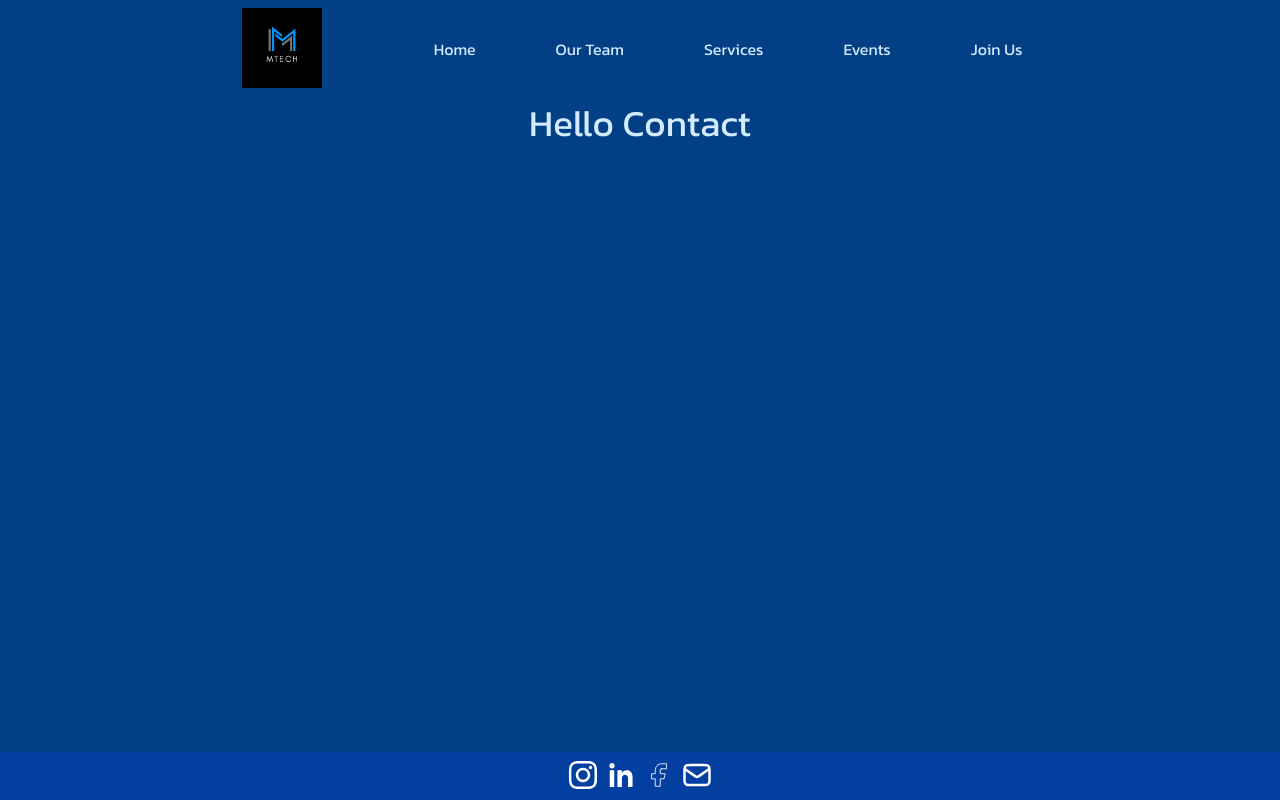
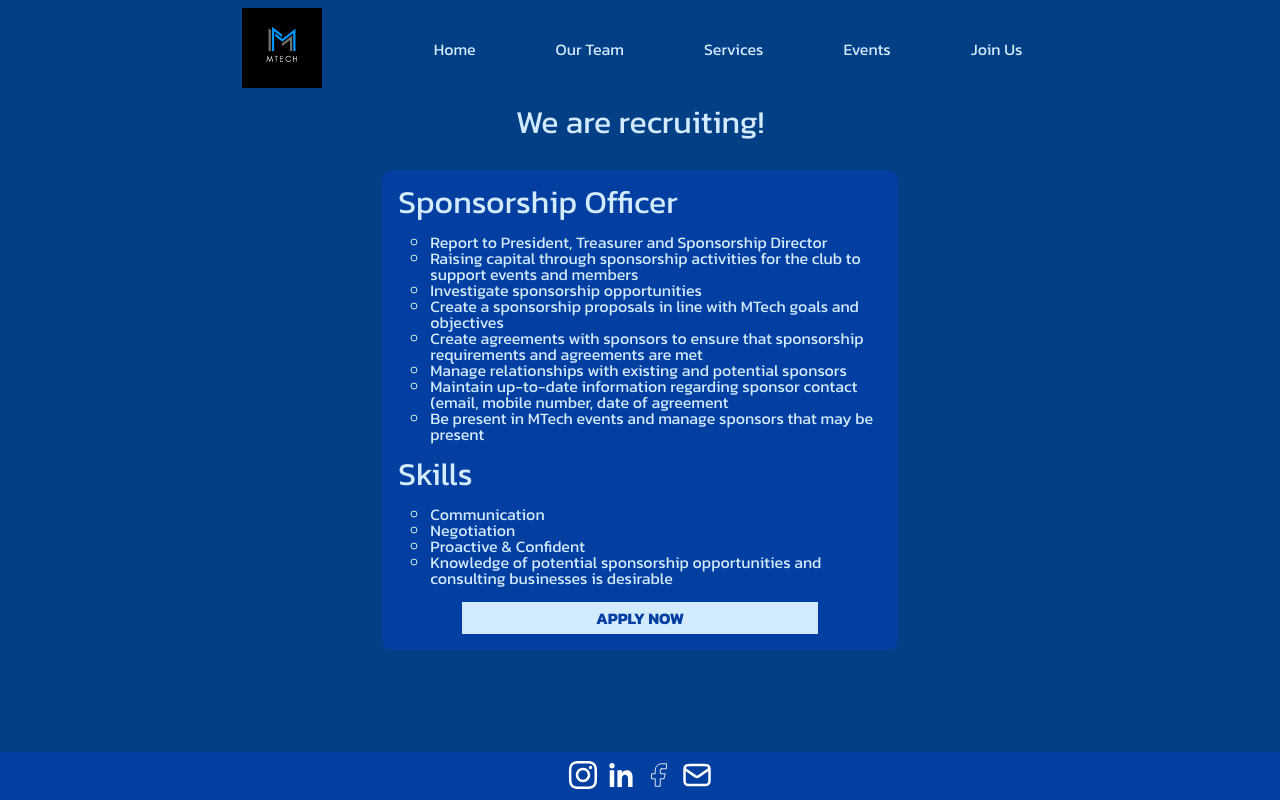
Before and after one commit to jamestq/mtech-unimelb-fs, a Next.js app: page /contact in a window 1280 px wide. Built offline with nearby package versions, Linux system fonts and the light colour scheme.

Commit message:
add recruitment page

```diff
--- /dev/null
+++ b/components/jobpost.js
@@ -0,0 +1,16 @@
+import Link from 'next/link'
+import styles from '../styles/JobPost.module.css'
+
+export default function JobPost({position}){
+    return <div className={styles.post}>
+        <h2>{position.title}</h2>
+        <ul>
+            {position.descriptions.map(description => <li key={description}>{description}</li>)}
+        </ul>
+        <h2>Skills</h2>
+        <ul>
+            {position.skills.map(skill => <li key={skill}>{skill}</li>)}
+        </ul>
+        <Link href={position.link}>Apply Now</Link>
+    </div>
+}
--- a/pages/contact.js
+++ b/pages/contact.js
@@ -1,7 +1,19 @@
 import Head from 'next/head'
 import Layout from '../components/layout'
+import JobPost from '../components/jobpost';
 
-export default function Contact({pages, screenSize, windowWidth}){
+import loadPositions from '../utility/loadPositions'
+
+import styles from "../styles/Contact.module.css"
+
+export async function getServerSideProps(){
+  const positions = await loadPositions();
+  return {
+    props: {positions}
+  }
+}
+
+export default function Contact({pages, screenSize, windowWidth, positions}){
     return <Layout {...{pages, screenSize, windowWidth}}>
       <Head>
         <title>MTech Consulting</title>
@@ -9,6 +21,9 @@ export default function Contact({pages, screenSize, windowWidth}){
         <meta name="viewport" content="width=device-width, initial-scale=1" />
         <link rel="icon" href="/mtech-logo.svg" />
       </Head>
-        <h1>Hello Contact</h1>
+      <div className={styles.contact}>
+        <h2>We are recruiting!</h2>
+        {positions.map(position => <JobPost key={position.id} position={position}/>)}
+      </div>
     </Layout>
 }
--- /dev/null
+++ b/styles/Contact.module.css
@@ -0,0 +1,8 @@
+.contact{
+    display: flex;
+    flex-direction: column;
+    align-items: center;
+    row-gap: 2em;
+    animation-name: fadein;
+    animation-duration: var(--animation-duration-default);
+}
--- /dev/null
+++ b/styles/JobPost.module.css
@@ -0,0 +1,33 @@
+.post{
+    background-color: var(--bg-color-3);
+    border-radius: 2%;
+    width: 65%;
+    display: flex;
+    flex-direction: column;
+    row-gap: 1em;
+    padding: 1em;
+}
+
+.post ul{
+    display: flex;
+    flex-direction: column;
+    list-style: circle;
+    padding-left: 2em
+}
+
+.post a {
+    color: var(--bg-color-3);
+    background-color: var(--font-color-main);
+    text-decoration: none;
+    text-align: center;
+    text-transform: uppercase;
+    font-weight: bold;
+    padding: 0.5em 0.5em;
+    margin: 0 4em;
+}
+
+@media screen and (max-width: 768px){
+    .post{
+        width: 80%;
+    }
+}
--- /dev/null
+++ b/utility/loadPositions.js
@@ -0,0 +1,29 @@
+const positions = [
+    {
+        id: "SO-13DEC22",
+        title: "Sponsorship Officer",
+        descriptions: [
+            "Report to President, Treasurer and Sponsorship Director",
+            "Raising capital through sponsorship activities for the club to support events and members",
+            "Investigate sponsorship opportunities",
+            "Create a sponsorship proposals in line with MTech goals and objectives",
+            "Create agreements with sponsors to ensure that sponsorship requirements and agreements are met",
+            "Manage relationships with existing and potential sponsors",
+            "Maintain up-to-date information regarding sponsor contact (email, mobile number, date of agreement",
+            "Be present in MTech events and manage sponsors that may be present",
+        ],
+        skills: [
+            "Communication",
+            "Negotiation",
+            "Proactive & Confident",
+            "Knowledge of potential sponsorship opportunities and consulting businesses is desirable"
+        ],
+        link: "https://forms.office.com/Pages/ResponsePage.aspx?id=z_NbDvQft0aRdlLFOMIqTdAQ4Mml6lFEjRawxpFquJtUMkkyNDVINzRXRVE0WDNVTUsyU1pRN1gzRSQlQCN0PWcu"
+    }
+]
+
+export default function loadPositions(){
+    return new Promise((resolve, reject) => {
+        setTimeout(resolve(positions), Math.random()*1000);
+    })
+}
```
Also changed, not shown: pages/events.js (indentation only). Lines whose indentation alone changed are shown as unchanged.
